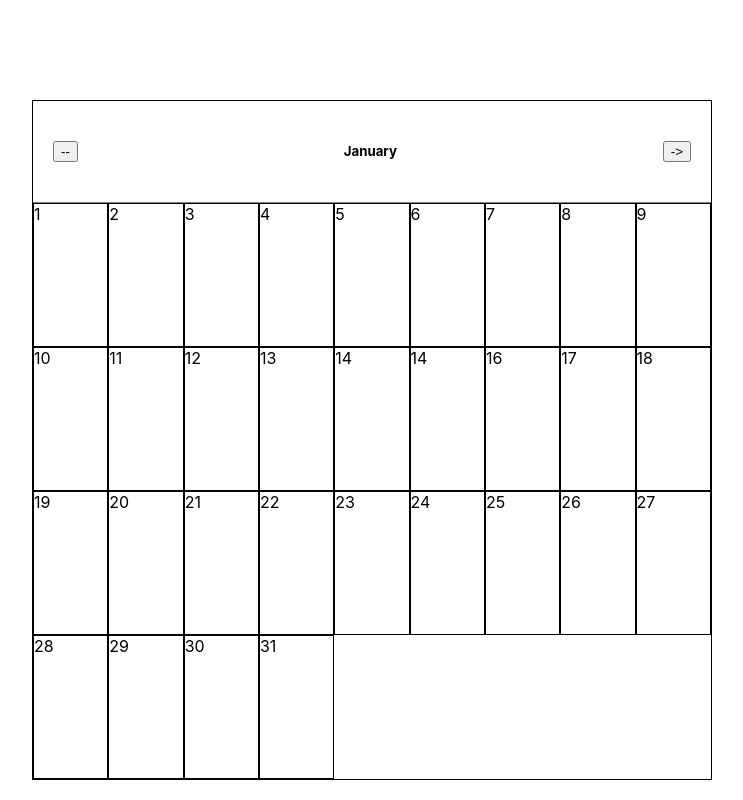
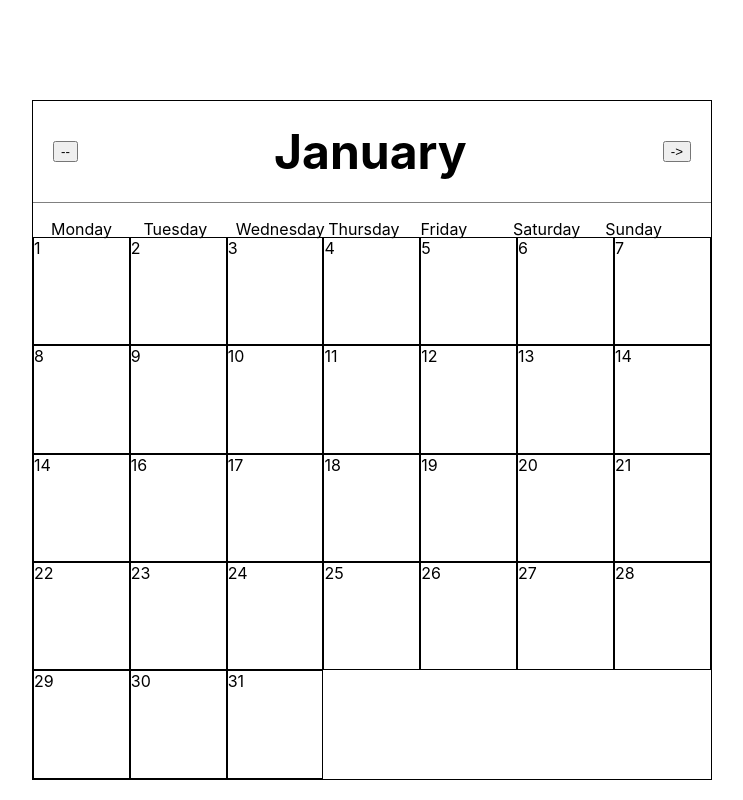
Before and after one commit to kelarcrisp/Calendar, a React (Create React App) app: page / in a window 1280 px wide. Shown: the whole page, without its empty margins (268-1011 px from the left). Built offline with nearby package versions, Linux system fonts and the light colour scheme.

Commit message:
upgraded calendar look

```diff
--- a/src/calendar/Calendar.js
+++ b/src/calendar/Calendar.js
@@ -25,18 +25,27 @@ const Calendar = () => {
         <h5>{CalendarData.months[currentMonth]}</h5>
         <button className={classes.RightArrow} onClick={() => setCurrentMonth(latest => latest + 1)}>-></button>
       </div>
+      <div className={classes.DayNames}>
+        <p>Monday</p>
+        <p>Tuesday</p>
+        <p>Wednesday</p>
+        <p>Thursday</p>
+        <p>Friday</p>
+        <p>Saturday</p>
+        <p>Sunday</p>
+      </div>
       <div className={classes.DaysContainer}>
         {CalendarData[currentMonth].map((days, index) => {
           return (<div className={classes.CurrentMonthDays} key={index * index * index}>
             {days.day}
-            <ul style={{margin:0,padding: 0}}>
-          {days.data[0]? days.data.map((event)=> {
-           return <li className={classes.EventTag} key={Math.random()}>{event.event}</li>
-          })
+            <ul style={{ margin: 0, padding: 0 }}>
+              {days.data[0] ? days.data.map((event) => {
+                return <li className={classes.EventTag} key={Math.random()}>{event.event}</li>
+              })
 
-          : null}
+                : null}
             </ul>
-            </div>)
+          </div>)
         })}
       </div>
     </div>
--- a/src/calendar/Calendar.module.css
+++ b/src/calendar/Calendar.module.css
@@ -15,15 +15,28 @@
   border-bottom: 0.5px solid gray;
 
 }
-
+h5{
+  font-size: 3rem;
+}
+.DayNames{
+display: flex;
+margin: 0;
+padding: 0;
+height: 5%;
+margin-left: 18px;
+}
+.DayNames > p{
+width: 14%;
+}
 .DaysContainer{
 display: flex;
 flex-wrap: wrap;
-  height: 85%;
+  height: 80%;
 }
 .CurrentMonthDays{
-width: 11.11%;
+width: 14.28%;
 border: 1px solid black;
+height: 20%;
 }
 
 .EventTag{
@@ -31,4 +44,10 @@ border: 1px solid black;
   margin: 0;
   list-style: none;
   text-align: center;
+  cursor: pointer;
 }
+.EventTag::before{
+  content: '*';
+  color: blue;
+
+}
```
